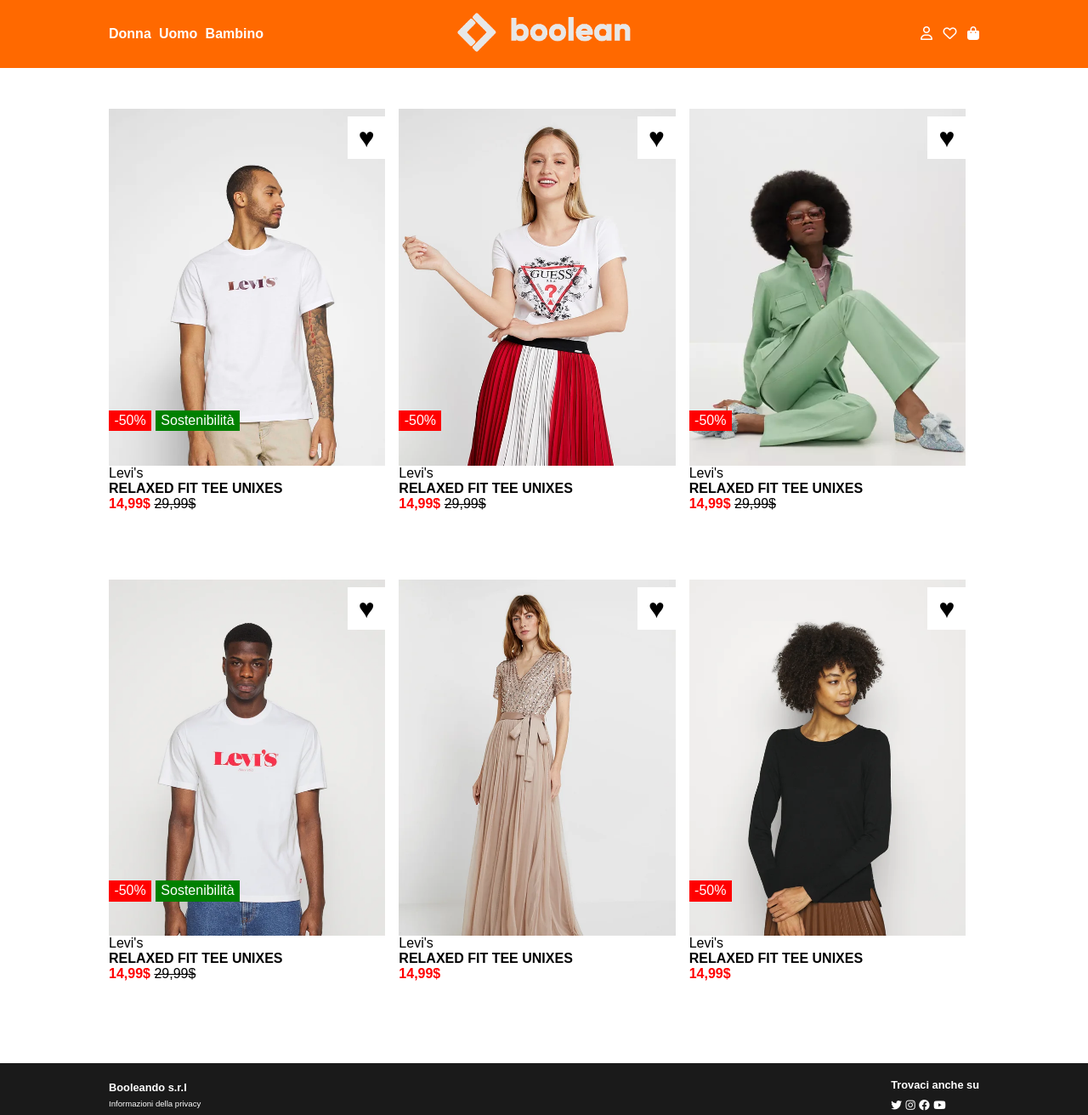
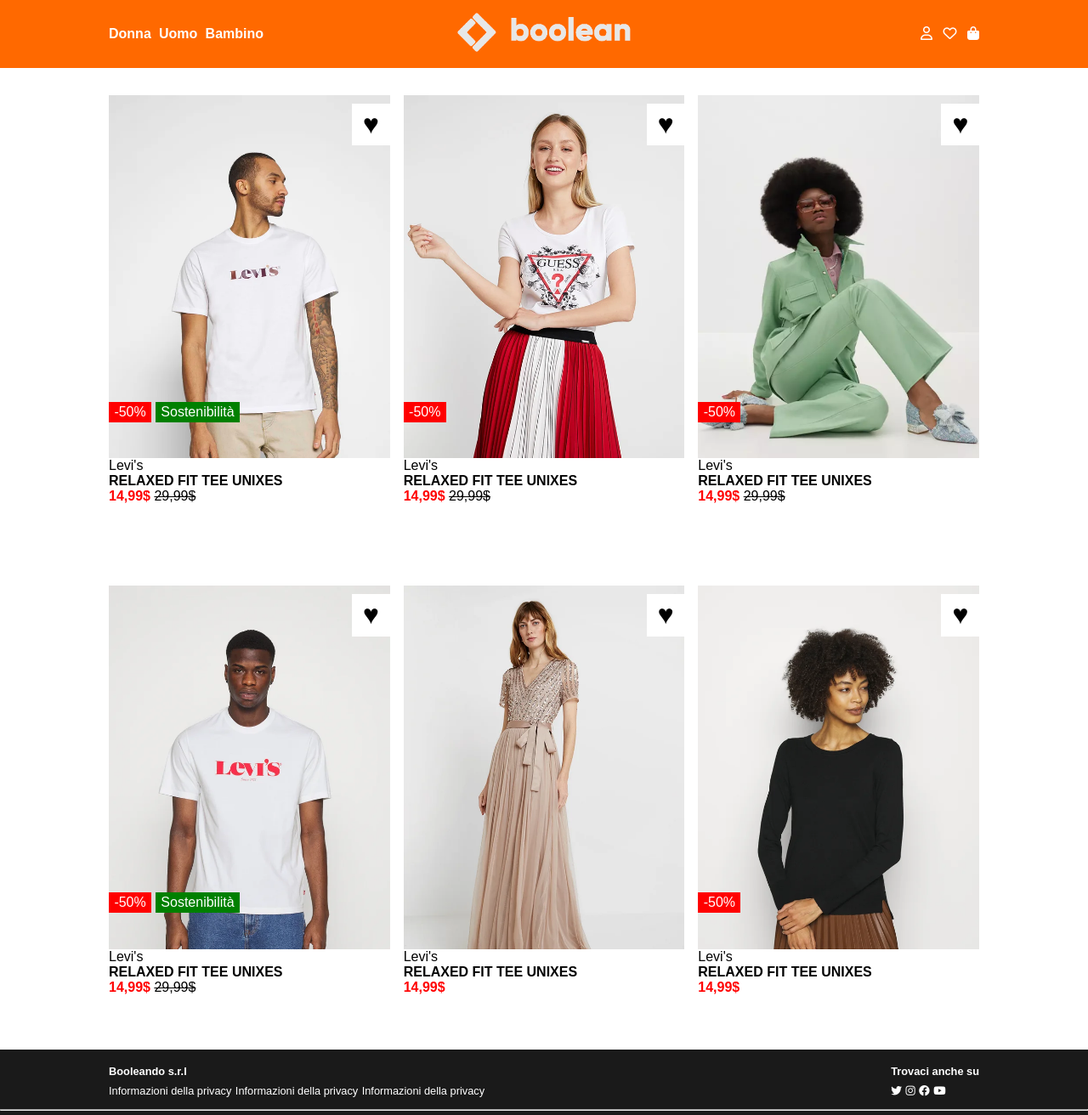
Before and after one commit to sder12/html-css-boolando, a plain HTML site: page index.html in a window 1280 px wide. Shown: the top 1312 px of the page at 85% size. Drawn offline with Linux system fonts and the light colour scheme.

Commit message:
Insert margin instead of gap between the cards + header in fixed

```diff
--- a/css/style.css
+++ b/css/style.css
@@ -44,9 +44,9 @@
   flex-wrap: wrap;
 }
 
-.gap{
+/* .gap{
   gap: 1em;
-}
+} */
 
 /* Position */
 .absolute{
@@ -64,6 +64,11 @@
   height: 80px;
   background-color: #ff6900;
   color: white;
+  position:fixed;
+  top: 0;
+  left: 0;
+  width: 100%;
+  z-index: 999;
 }
 
 .header-nav,
@@ -97,8 +102,14 @@
 /* MAIN */
 
 .cards {
-  width: calc(100% / 3 - 1em);
-  margin-bottom: 4em;
+  width: calc(100% / 3 - 2em / 3);
+  margin-top: 4em;
+  margin-right: 1em;
+  margin-bottom: 2em;
+}
+
+div.cards:nth-of-type(3n){
+  margin-right: 0px;
 }
 
 /* CARDS */
@@ -195,9 +206,16 @@
   padding-top: .4em;
 }
 
-.footer-left > span{
-  font-size: .6rem;
+.footer-left ul li{
+  display: inline-block;
+  text-decoration: none;
 }
+
+.footer-left ul li a{
+  color: white;
+  font-size: .8rem;
+}
+
 .footer-left > h5, .footer-right > h5, .footer-right > div > i{
   font-size: .8rem;
 }
--- a/index.html
+++ b/index.html
@@ -48,7 +48,8 @@
 
   <!-- Main -->
   <main>
-    <div class="container flex wrap mt gap">
+    <div class="container flex wrap mt">
+
       <!-- IMAGE -->
       <div class="cards position_rel">
         <img class="img_position_ab" src="img/1.webp" alt="">
@@ -87,7 +88,7 @@
       </div>
 
       <!-- IMAGE -->
-      <div class="cards position_rel">
+      <div class="cards position_rel mr-0">
         <img class="img_position_ab" src="img/3 1.webp" alt="">
         <img class="img-hover" src="img/3b 1.webp" alt="">
         <!-- Caption Img -->
@@ -140,7 +141,7 @@
       </div>
 
       <!-- IMAGE -->
-      <div class="cards position_rel">
+      <div class="cards position_rel mr-0">
         <img class="img_position_ab" src="img/6.webp" alt="">
         <img class="img-hover" src="img/6b.webp" alt="">
         <!-- Caption Img -->
@@ -170,7 +171,11 @@
         <!-- Footright srl -->
         <div class="footer-left">
           <h5> Booleando s.r.l</h5>
-          <span>Informazioni della privacy</span>
+          <ul>
+            <li><a href="">Informazioni della privacy</a></li>
+            <li><a href="">Informazioni della privacy</a></li>
+            <li><a href="">Informazioni della privacy</a></li>
+          </ul>
         </div>
         <!-- End Footright srl -->
 
```
